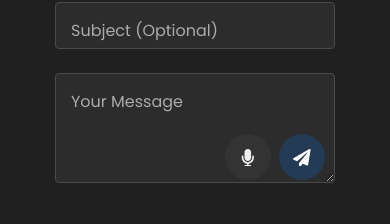
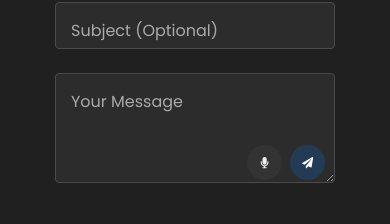
Before and after one commit to eniolatalabi/talabi-portfolio, a React (Create React App) app: page / in a window 390 px wide. Shown: the part 4847-5071 px from the top of the page. Built offline with nearby package versions, Linux system fonts and the light colour scheme.

Commit message:
control-btn resized

```diff
--- a/src/Components/Contact.css
+++ b/src/Components/Contact.css
@@ -387,9 +387,16 @@
   }
 
   .control-btn {
-    width: 46px;
-    height: 46px;
-    font-size: 1.1rem;
+    width: 35px;
+    height: 35px;
+    font-size: 0.7rem;
+  }
+  .status-icon {
+    font-size: 0.8rem;
+  }
+
+  .status-message {
+    font-size: 0.7rem;
   }
 }
 
```
